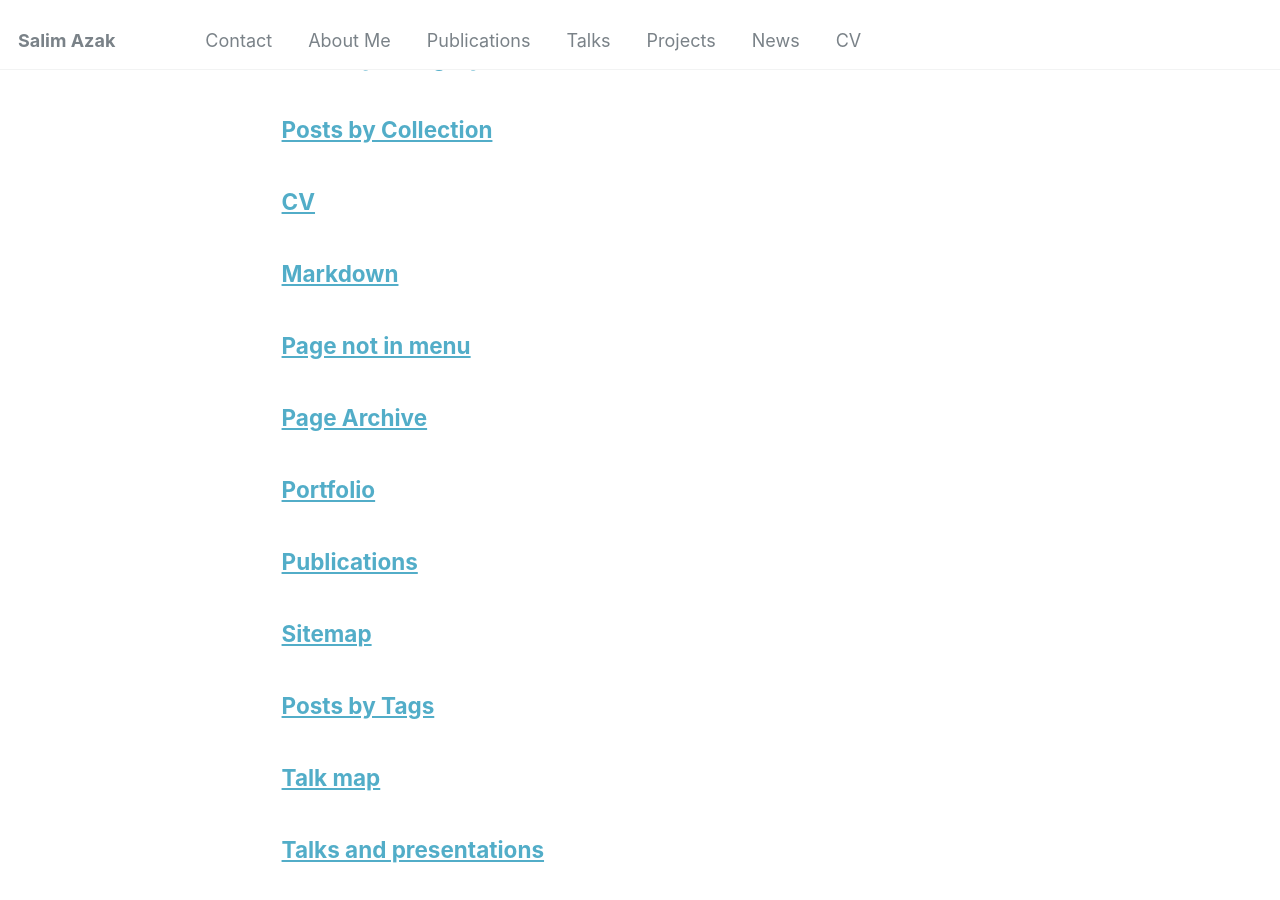
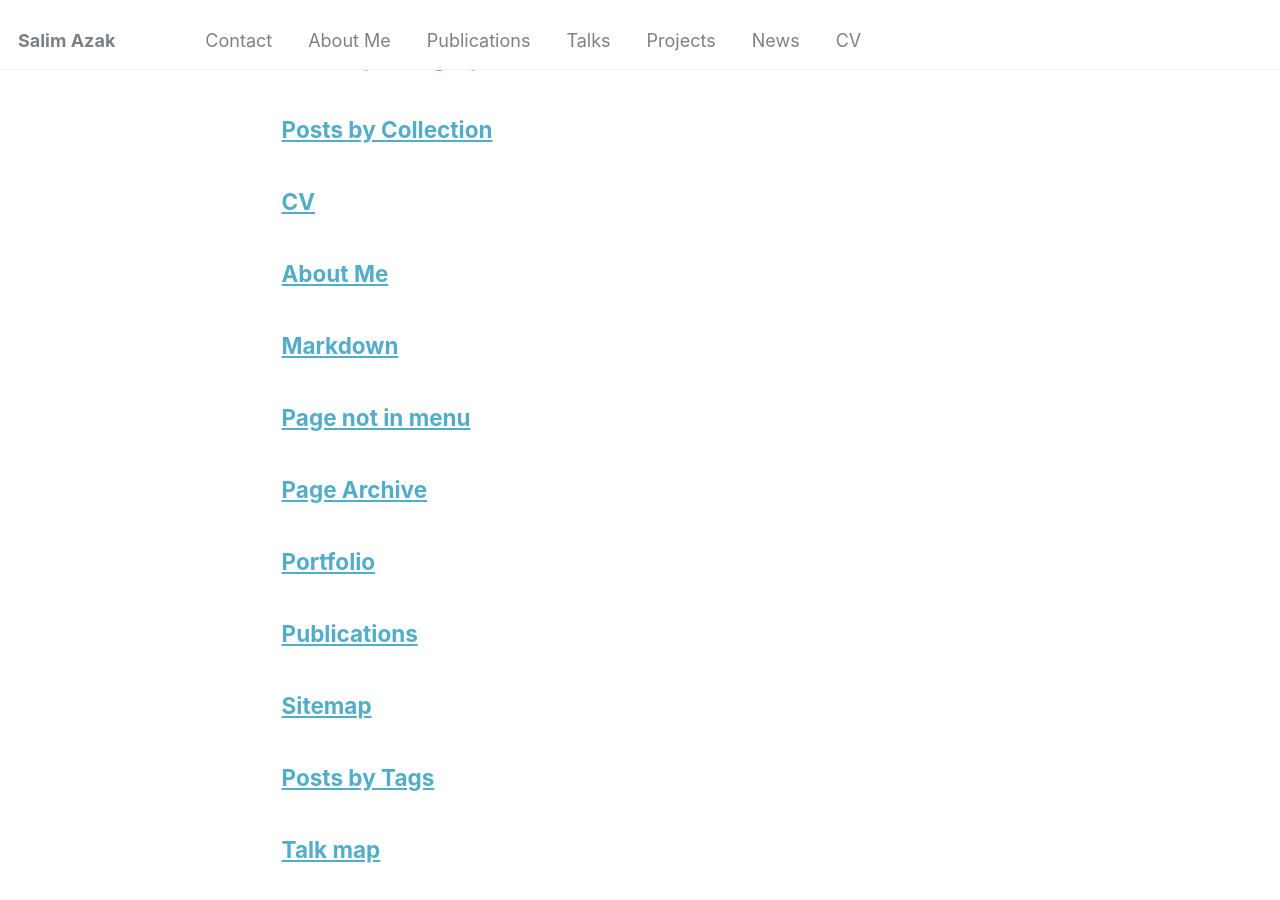
Before and after one commit to salimazak/salimazak.github.io, a Jekyll site: the page built from _pages/page-archive.html, in a window 1280 px wide and 900 px high, scrolled down 351 px. Built offline with Jekyll 4.4.1, drawn with Linux system fonts in a browser that asks for light colours.

Commit message:
Update index.md

```diff
--- a/aboutme/index.md
+++ b/aboutme/index.md
@@ -1,3 +1,9 @@
+---
+title: "About Me"
+layout: page
+classes: no-sidebar
+---
+
 <img src="/images/SA2.JPG" alt="SA2" style="float: left; width: 300px; margin-left: 15px; margin-right: 30px; margin-bottom: 50px;">
 
 <div class="text-container">
```
